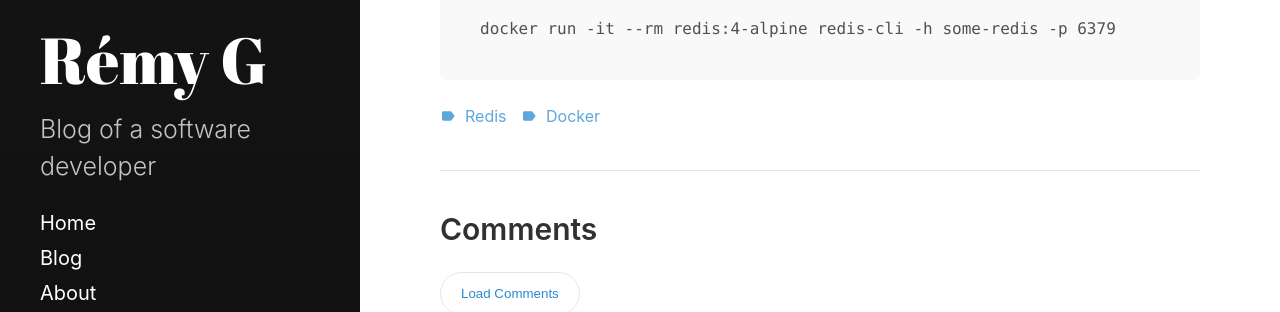
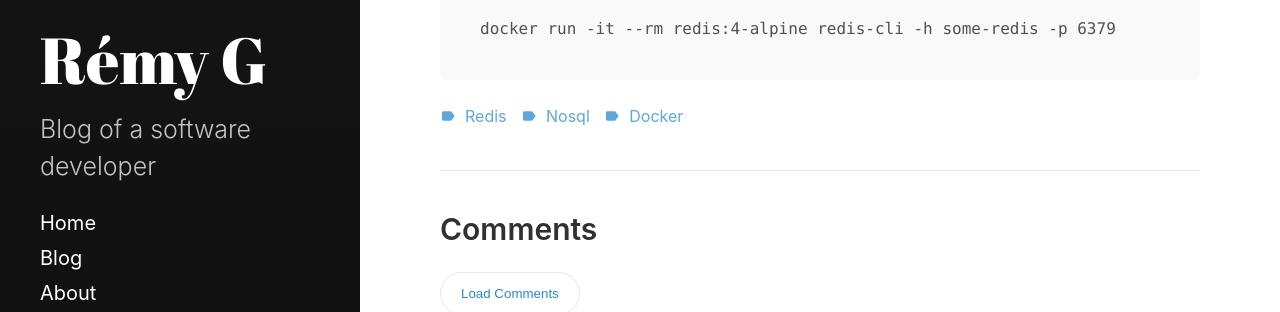
Before and after one commit to RemyG/remyg.ovh, a Jekyll site: the page built from site/blog/_posts/2017-09-24-playing-with-redis.md, in a window 1280 px wide. Shown: the part 3687-3999 px from the top of the page. Built offline with Jekyll 4.4.1, drawn with Linux system fonts in a browser that asks for light colours; comment, search, counter and statistics services are not loaded.

Commit message:
Added tag

```diff
--- a/site/blog/_posts/2017-09-24-playing-with-redis.md
+++ b/site/blog/_posts/2017-09-24-playing-with-redis.md
@@ -6,6 +6,7 @@ layout: rg-post
 categories: Development
 tags:
   - redis
+  - nosql
   - docker
 ---
 
```
